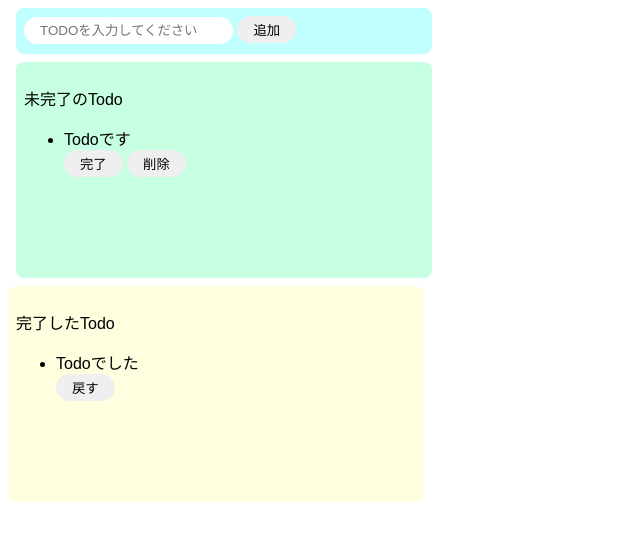
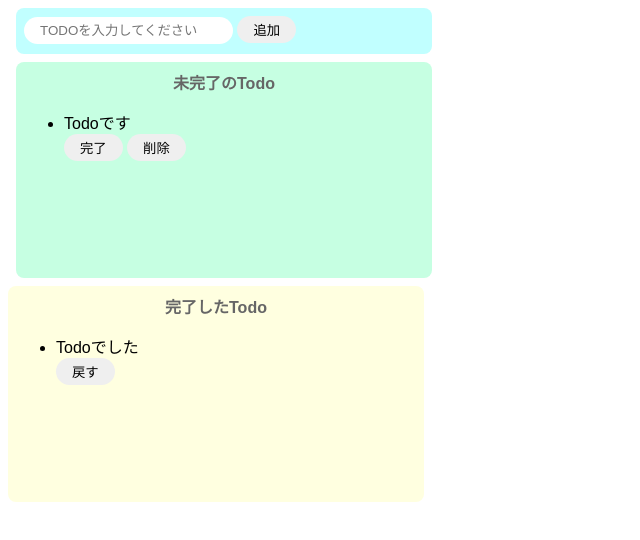
Before and after one commit to dyundyun2910/codesandbox-udemy-modern-java-section5, a website built with Parcel: page src/index.html in a window 1280 px wide. Shown: the whole page, without its empty margins (0-640 px from the left). Built offline with nearby package versions, Linux system fonts and the light colour scheme.

Commit message:
Update index.html and styles.css

```diff
--- a/src/index.html
+++ b/src/index.html
@@ -11,7 +11,7 @@
       <button>追加</button>
     </div>
     <div class="incomplete-area">
-      <p>未完了のTodo</p>
+      <p class="title">未完了のTodo</p>
       <ul>
         <div>
           <li>Todoです</li>
@@ -21,7 +21,7 @@
       </ul>
     </div>
     <div class="complete-area">
-      <p>完了したTodo</p>
+      <p class="title">完了したTodo</p>
       <ul>
         <div>
           <li>Todoでした</li>
--- a/src/styles.css
+++ b/src/styles.css
@@ -46,3 +46,10 @@ button:hover {
   padding: 8px;
   border-radius: 8px;
 }
+
+.title {
+  text-align: center;
+  margin-top: 0px;
+  font-weight: bold;
+  color: #666;
+}
```
